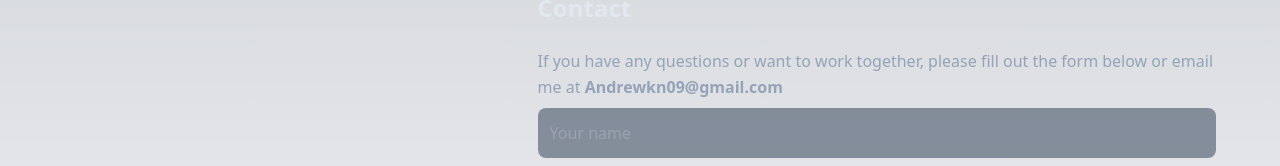
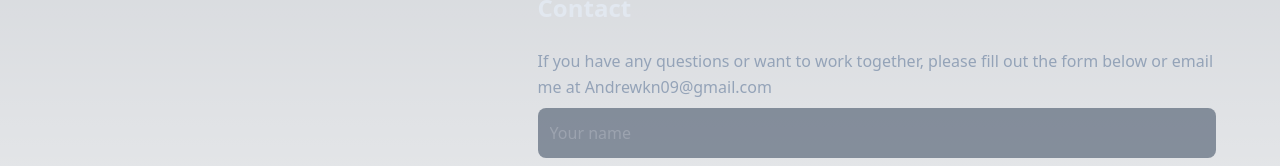
Before and after one commit to AndrewK09/portfolio, a Next.js app: page / in a window 1280 px wide. Shown: the part 3104-3270 px from the top of the page. Built offline with nearby package versions, Linux system fonts and the light colour scheme.

Commit message:
Move styling for link to global css file for reusability

```diff
--- a/components/Contact.tsx
+++ b/components/Contact.tsx
@@ -52,7 +52,7 @@ const Contact = () => {
       <p>
         If you have any questions or want to work together, please fill out the
         form below or email me at{' '}
-        <Link href="mailto:andrewkn09@gmail.com" className="font-bold">
+        <Link href="mailto:andrewkn09@gmail.com" className="link-indicator">
           Andrewkn09@gmail.com
         </Link>
       </p>
```
